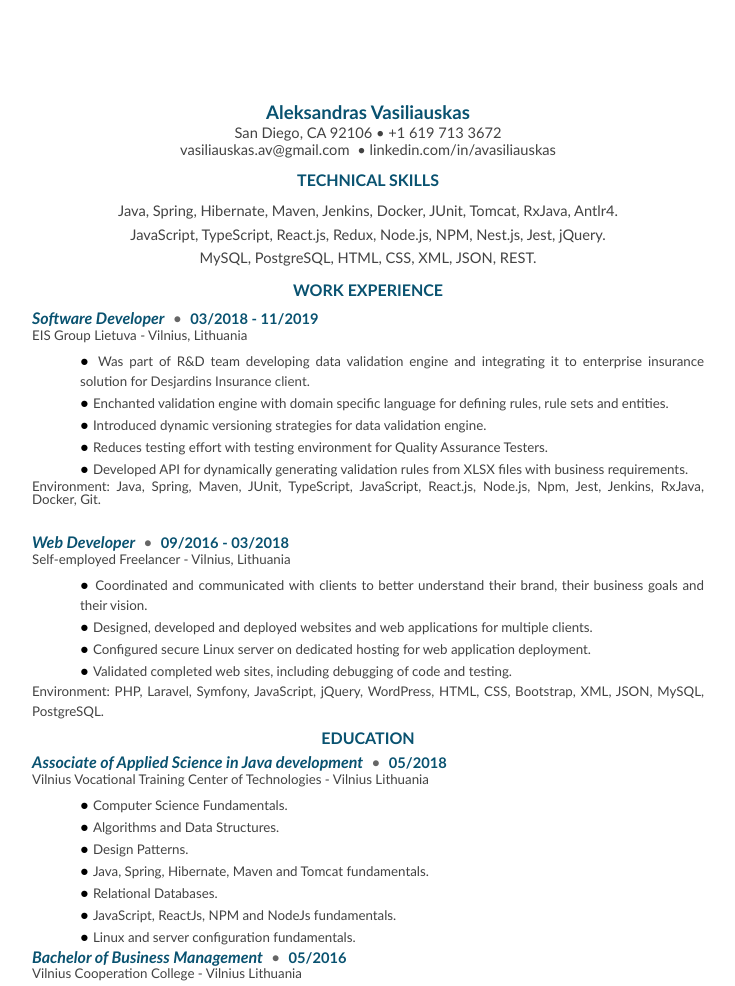
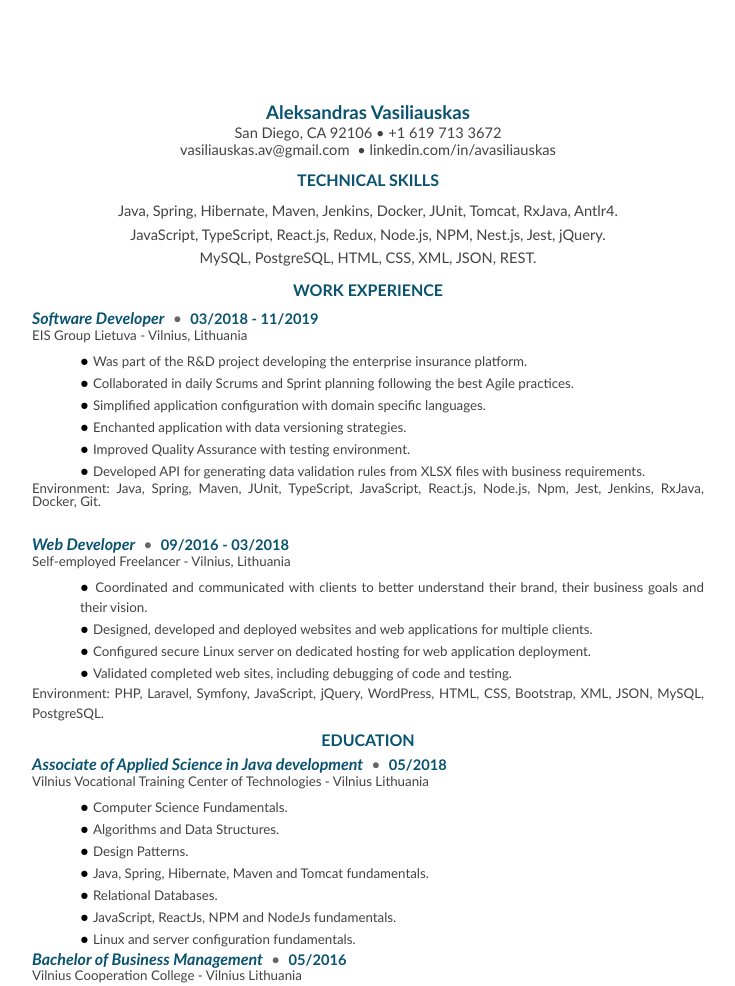
Before and after one commit to bulve/bulve.github.io, a plain HTML site: page index.html in a window 1280 px wide. Shown: the whole page, without its empty margins (272-1007 px from the left). Drawn offline with Linux system fonts and the light colour scheme.

Commit message:
resume update

```diff
--- a/index.html
+++ b/index.html
@@ -165,24 +165,26 @@ li:before{content:"\0025cb  "}ul.lst-kix_fd19w11p48gw-2{list-style-type:none}ol{
 		<span class="c3">03/2018 - 11/2019</span>
 	</p>
 	<p class="c5">
-		<span class="c4 c6">EIS Group Lietuva - Vilnius, Lithuania&nbsp;&nbsp;&nbsp;&nbsp;&nbsp;&nbsp;&nbsp;&nbsp;</span>
+		<span class="c4 c6">EIS Group Lietuva - Vilnius, Lithuania</span>
 	</p>
 	<ul class="c7 lst-kix_5k8v47ix23n6-0 start">
 		<li class="c0">
-			<span class="c4">Was part of R&amp;D team developing data validation engine and integrating it to enterprise insurance solution for </span>
-			<span class="c13">Desjardins Insurance client.</span>
+			<span class="c4 c6">Was part of the R&D project developing the enterprise insurance platform.</span>
 		</li>
 		<li class="c0">
-			<span class="c4 c6">Enchanted validation engine with domain specific language for defining rules, rule sets and entities.</span>
+			<span class="c4 c6">Collaborated in daily Scrums and Sprint planning following the best Agile practices.</span>
 		</li>
 		<li class="c0">
-			<span class="c4 c6">Introduced dynamic versioning strategies for data validation engine.</span>
+			<span class="c4 c6">Simplified application configuration with domain specific languages.</span>
 		</li>
 		<li class="c0">
-			<span class="c4 c6">Reduces testing effort with testing environment for Quality Assurance Testers.</span>
+			<span class="c4 c6">Enchanted application with data versioning strategies.</span>
 		</li>
 		<li class="c0">
-			<span class="c4 c6">Developed API for dynamically generating validation rules from XLSX files with business requirements.</span>
+			<span class="c4 c6">Improved Quality Assurance with testing environment.</span>
+		</li>
+		<li class="c0">
+			<span class="c4 c6">Developed API for generating data validation rules from XLSX files with business requirements.</span>
 		</li>
 	</ul>
 	<p class="c19">
```
